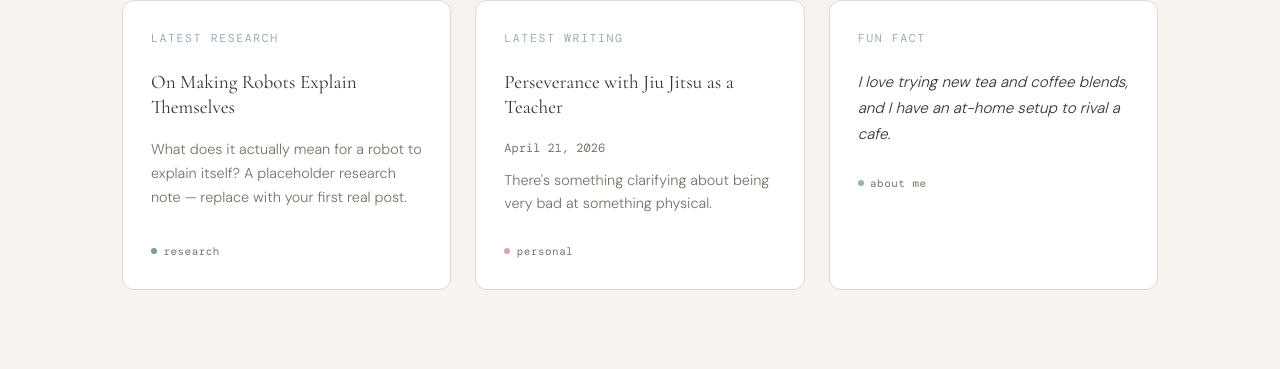
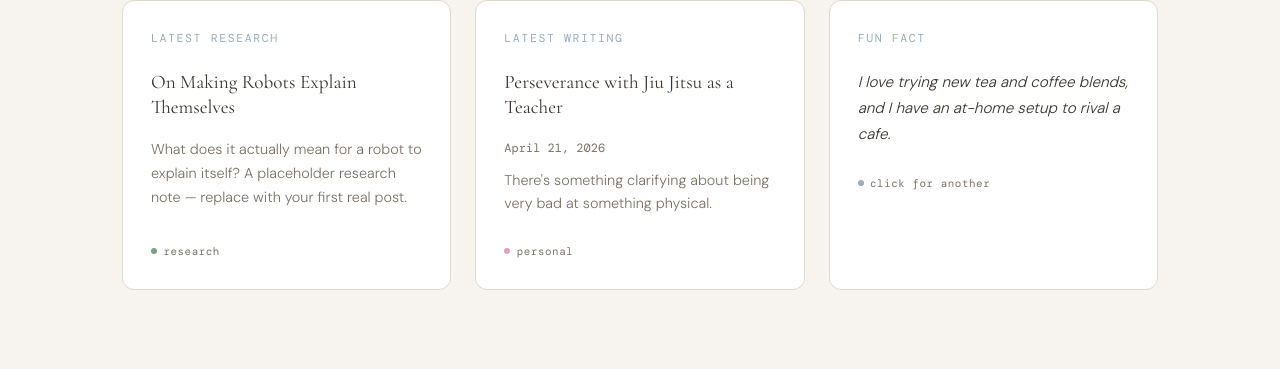
Before and after one commit to e-maxwell-outland/e-maxwell-outland.github.io, a Jekyll site: the page built from index.html, in a window 1280 px wide and 1339 px high. Shown: the part 774-1143 px from the top of the window. Built offline with Jekyll 4.4.1, drawn with Linux system fonts in a browser that asks for light colours; some web fonts are replaced.

Commit message:
Added clickability for fun facts

```diff
--- a/assets/css/main.scss
+++ b/assets/css/main.scss
@@ -386,6 +386,14 @@ time {
   color: var(--color-ink);
   line-height: 1.7;
   font-style: italic;
+}
+.card--clickable {
+  cursor: pointer;
+  transition: box-shadow 0.2s ease, transform 0.15s ease;
+}
+.card--clickable:hover {
+  box-shadow: 0 4px 16px rgba(58,53,48,0.08);
+  transform: translateY(-2px);
 }
 
 /* Post list cards (writing pages) */
--- a/index.html
+++ b/index.html
@@ -75,11 +75,11 @@ title: Home
     {% endif %}
   </div>
 
-  <!-- Card 3: Fun Fact (JS rotated hourly) -->
-  <div class="card">
+  <!-- Card 3: Fun Fact (JS rotated hourly, click for next) -->
+  <div class="card card--clickable" id="fun-fact-card" title="Click for another">
     <span class="eyebrow">Fun Fact</span>
     <p class="card__fact" id="fun-fact-text">Loading&hellip;</p>
-    <span class="tag tag--mist">about me</span>
+    <span class="tag tag--mist">click for another</span>
   </div>
 
 </section>
@@ -138,8 +138,17 @@ title: Home
   var factIndex  = hour % facts.length;
   var verseIndex = hour % verses.length;
 
+  var factOffset = 0;
   var factEl = document.getElementById('fun-fact-text');
   if (factEl) factEl.textContent = facts[factIndex];
+
+  var factCard = document.getElementById('fun-fact-card');
+  if (factCard) {
+    factCard.addEventListener('click', function() {
+      factOffset = (factOffset + 1) % facts.length;
+      factEl.textContent = facts[(factIndex + factOffset) % facts.length];
+    });
+  }
 
   var verseTextEl = document.getElementById('bible-verse-text');
   var verseRefEl  = document.getElementById('bible-verse-ref');
```
Also changed, not shown: 4 other files.
